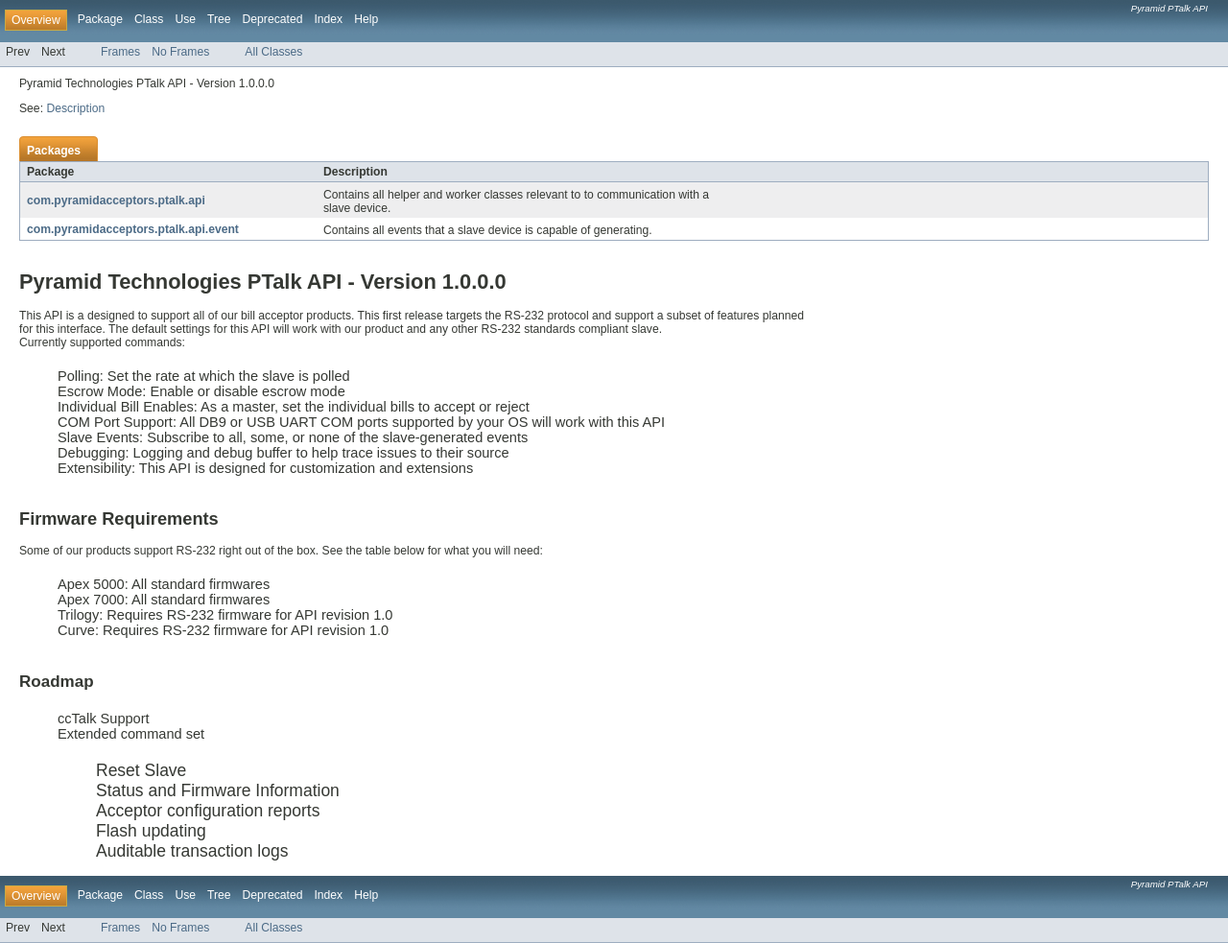
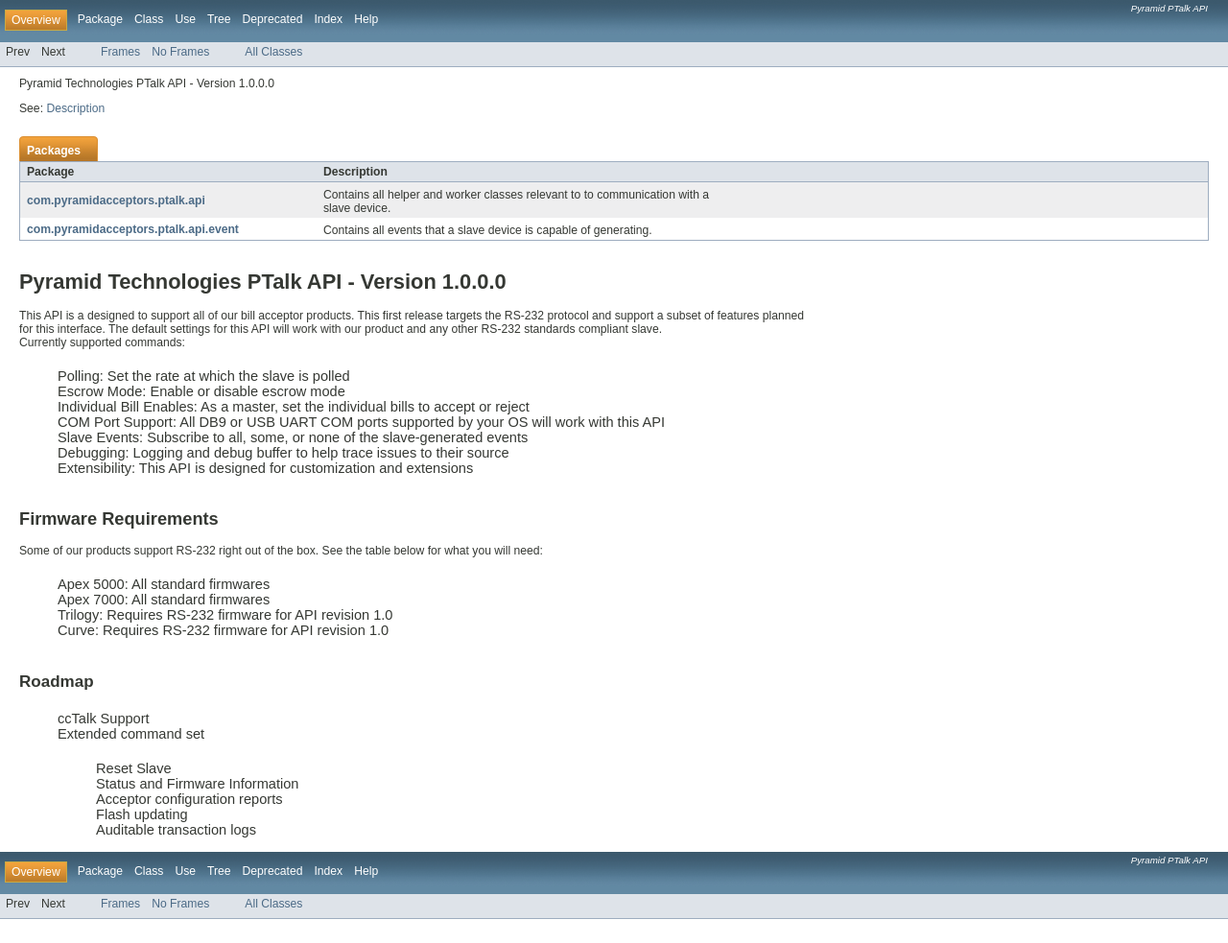
Before and after one commit to PyramidTechnologies/pyramidtechnologies.github.io, a Jekyll site: the page api/overview-summary.html, which Jekyll copies as it is, in a window 1280 px wide. Shown: the whole page at 96% size. Built offline with Jekyll 4.4.1, drawn with Linux system fonts in a browser that asks for light colours; Markdown is read by kramdown in place of the engine named in the settings; after the commit the page ends 958 px from its top, so only the background shows below that.

Commit message:
Update overview-summary.html

```diff
--- a/api/overview-summary.html
+++ b/api/overview-summary.html
@@ -126,7 +126,7 @@ Some of our products support RS-232 right out of the box. See the table below fo
 <h3>Roadmap</h3>
 <ul>
 <li>ccTalk Support</li>
-<li>Extended command set
+<li>Extended command set</li>
 <ul>
 <li>Reset Slave</li>
 <li>Status and Firmware Information</li>
@@ -134,7 +134,7 @@ Some of our products support RS-232 right out of the box. See the table below fo
 <li>Flash updating</li>
 <li>Auditable transaction logs</li>
 </ul>
-</li></div>
+</div>
 </div>
 </div>
 <!-- ======= START OF BOTTOM NAVBAR ====== -->
```
